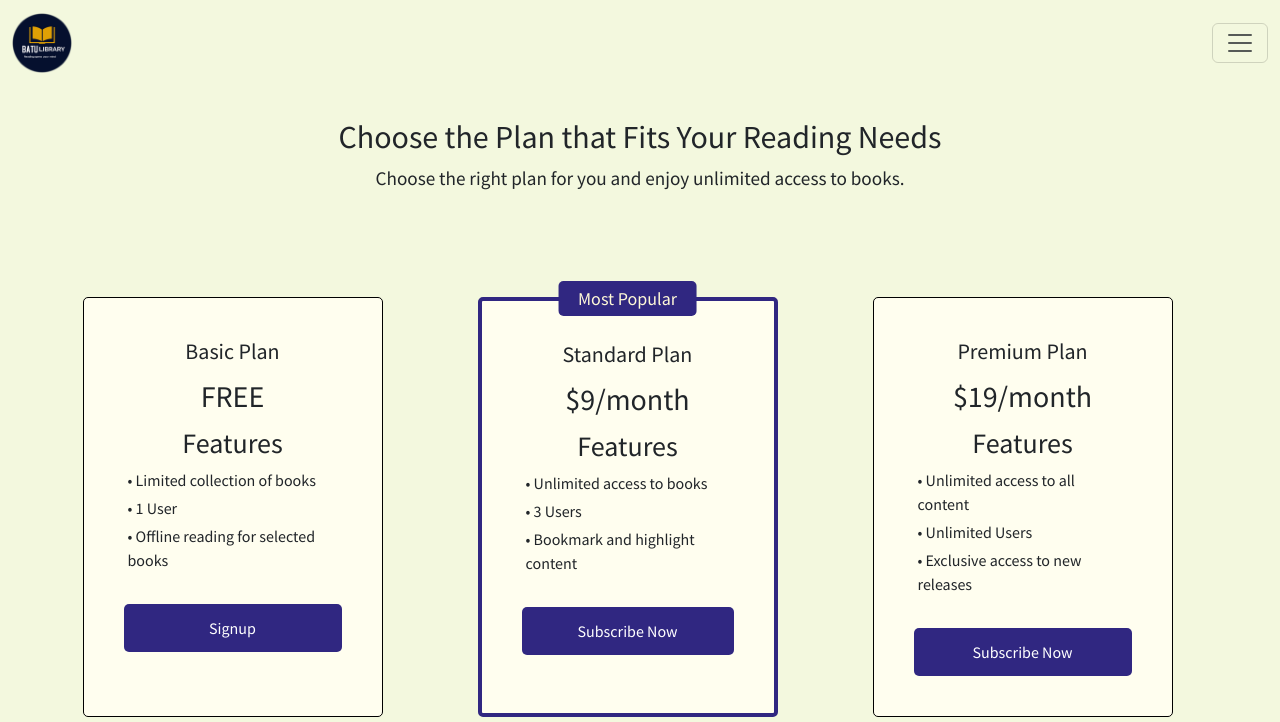
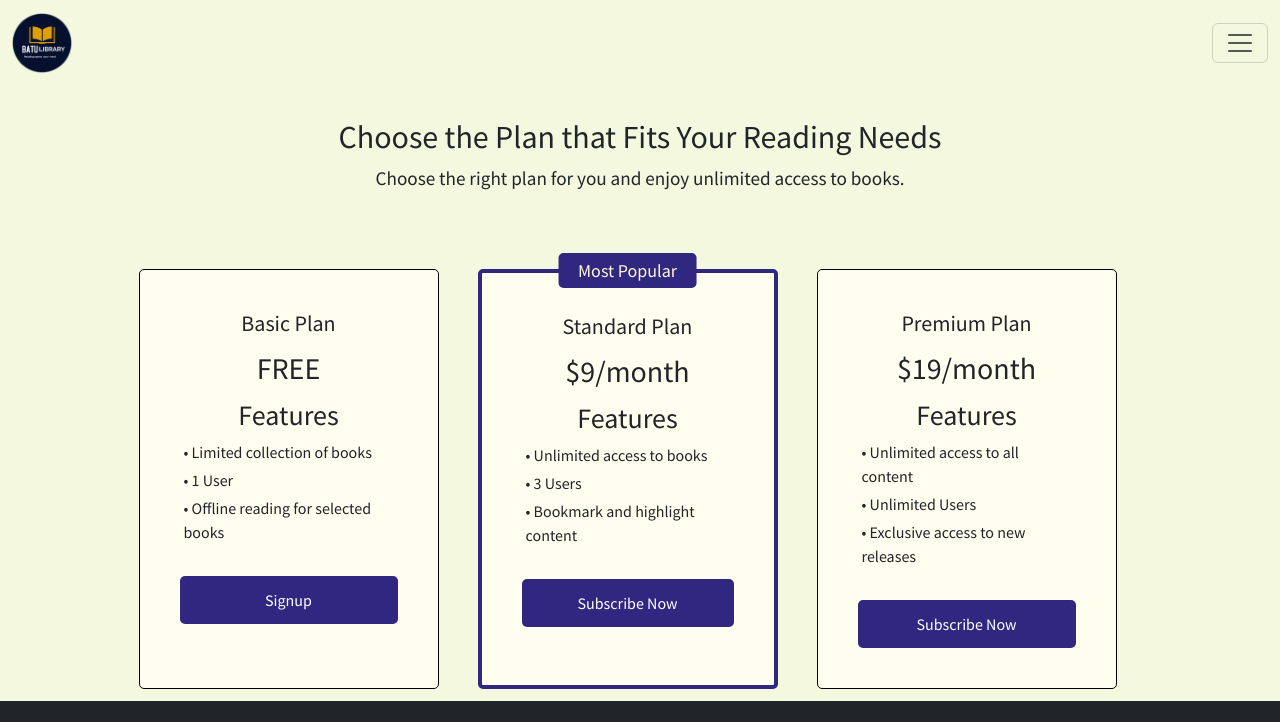
Before and after one commit to kalimax1/BATU-Library, a plain HTML site: page ahmed gmal/plans.html in a window 1280 px wide. Shown: the top 722 px of the page. Drawn offline with nearby package versions, Linux system fonts and the light colour scheme.

Commit message:
plans.html

```diff
--- a/ahmed gmal/plans.html
+++ b/ahmed gmal/plans.html
@@ -78,7 +78,7 @@ p {
 
   padding: 2.5rem;
 
-  margin: 40px;
+  margin: 12px;
 
   border-radius: 5px;
 
```
